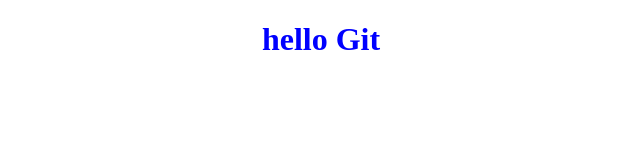
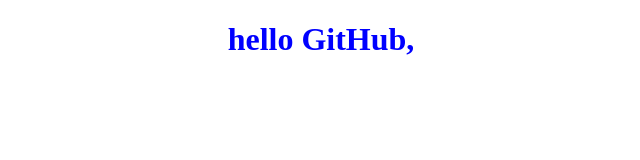
Before and after one commit to Roghayeh-pixel/weatherApp, a plain HTML site: page index.html in a window 1280 px wide. Shown: the whole page, without its empty margins (319-959 px from the left). Drawn offline with Linux system fonts and the light colour scheme.

Commit message:
changetitle

```diff
--- a/index.html
+++ b/index.html
@@ -9,7 +9,7 @@
 </head>
 <body>
    <h1>
-    hello Git
+    hello GitHub,
    </h1>
    <script src="index.js"></script>
 </body>
```
